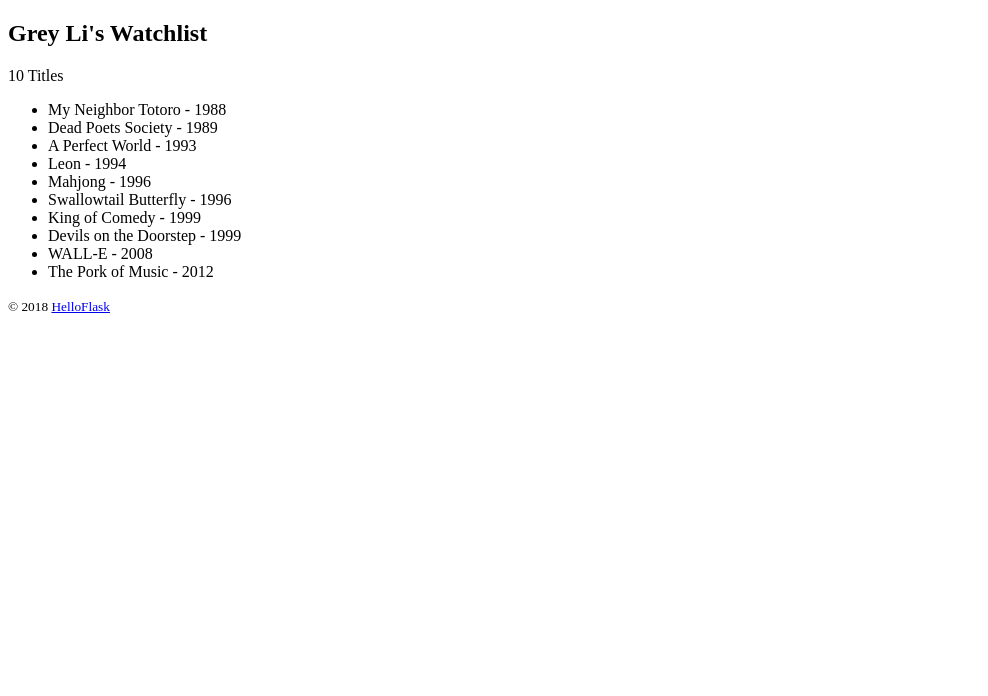
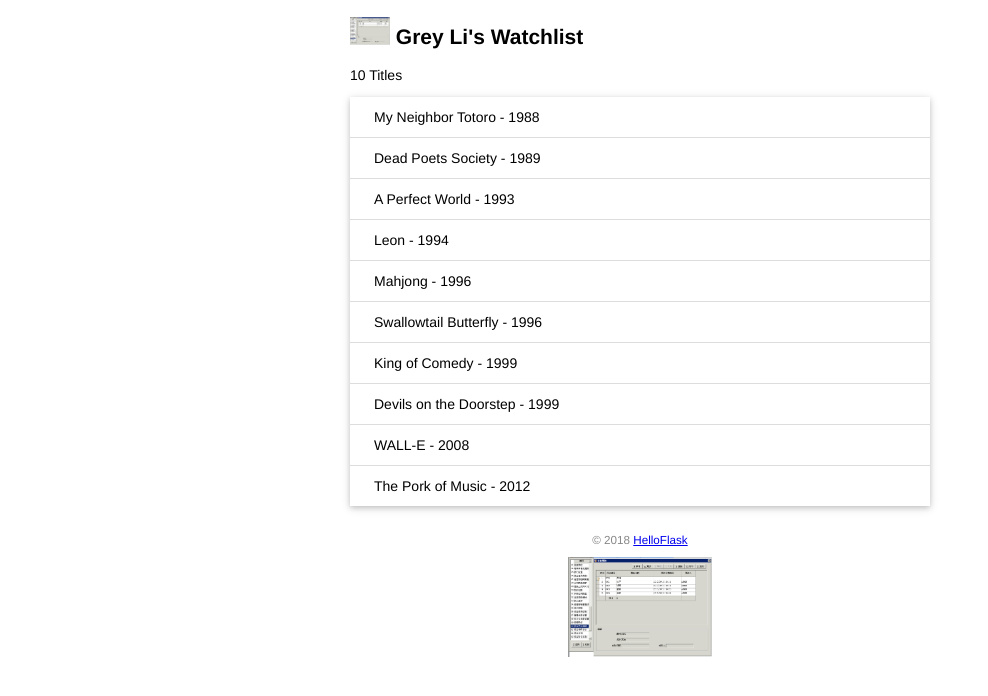
Before and after one commit to fmggggg/flaskLearning, a Flask app: page / in a window 1280 px wide. Shown: the top 696 px of the page, without its empty margins (0-988 px from the left). Run offline with Flask 2, Linux system fonts and the light colour scheme.

Commit message:
Add static files

```diff
--- /dev/null
+++ b/static/style.css
@@ -0,0 +1,48 @@
+/* 页面整体 */
+body {
+    margin: auto;
+    max-width: 580px;
+    font-size: 14px;
+    font-family: Helvetica, Arial, sans-serif;
+}
+
+/* 页脚 */
+footer {
+    color: #888;
+    margin-top: 15px;
+    text-align: center;
+    padding: 10px;
+}
+
+/* 头像 */
+.avatar {
+    width: 40px;
+}
+
+/* 电影列表 */
+.movie-list {
+    list-style-type: none;
+    padding: 0;
+    margin-bottom: 10px;
+    box-shadow: 0 2px 5px 0 rgba(0, 0, 0, 0.16), 0 2px 10px 0 rgba(0, 0, 0, 0.12);
+}
+
+.movie-list li {
+    padding: 12px 24px;
+    border-bottom: 1px solid #ddd;
+}
+
+.movie-list li:last-child {
+    border-bottom:none;
+}
+
+.movie-list li:hover {
+    background-color: #f8f9fa;
+}
+
+/* 龙猫图片 */
+.totoro {
+    display: block;
+    margin: 0 auto;
+    height: 100px;
+}
--- a/templates/index.html
+++ b/templates/index.html
@@ -1,20 +1,29 @@
 <!DOCTYPE html>
 <html lang="en">
+
 <head>
     <meta charset="utf-8">
     <title>{{ name }}'s Watchlist</title>
+    <link rel="icon" href="{{ url_for('static', filename='计算机二级.png') }}">
+    <link rel="stylesheet" href="{{ url_for('static', filename='style.css') }}" type="text/css">
 </head>
+
 <body>
-    <h2>{{ name }}'s Watchlist</h2>
+    <h2>
+        <img alt="Avatar" class="avatar" src="{{ url_for('static', filename='images/设备使用状态.png') }}">
+        {{ name }}'s Watchlist
+    </h2>
     {# 使用 length 过滤器获取 movies 变量的长度 #}
     <p>{{ movies|length }} Titles</p>
-    <ul>
-        {% for movie in movies %}  {# 迭代 movies 变量 #}
-        <li>{{ movie.title }} - {{ movie.year }}</li>  {# 等同于 movie['title'] #}
-        {% endfor %}  {# 使用 endfor 标签结束 for 语句 #}
+    <ul class="movie-list">
+        {% for movie in movies %} {# 迭代 movies 变量 #}
+        <li>{{ movie.title }} - {{ movie.year }}</li> {# 等同于 movie['title'] #}
+        {% endfor %} {# 使用 endfor 标签结束 for 语句 #}
     </ul>
     <footer>
         <small>&copy; 2018 <a href="http://helloflask.com/tutorial">HelloFlask</a></small>
     </footer>
+    <img alt="Walking Totoro" class="totoro" src="{{ url_for('static', filename='images/设备用途编码.png') }}">
 </body>
+
 </html>
```
Also changed, not shown: static/images/设备使用状态.png (added), static/images/设备用途编码.png (added), static/计算机二级.png (added).
